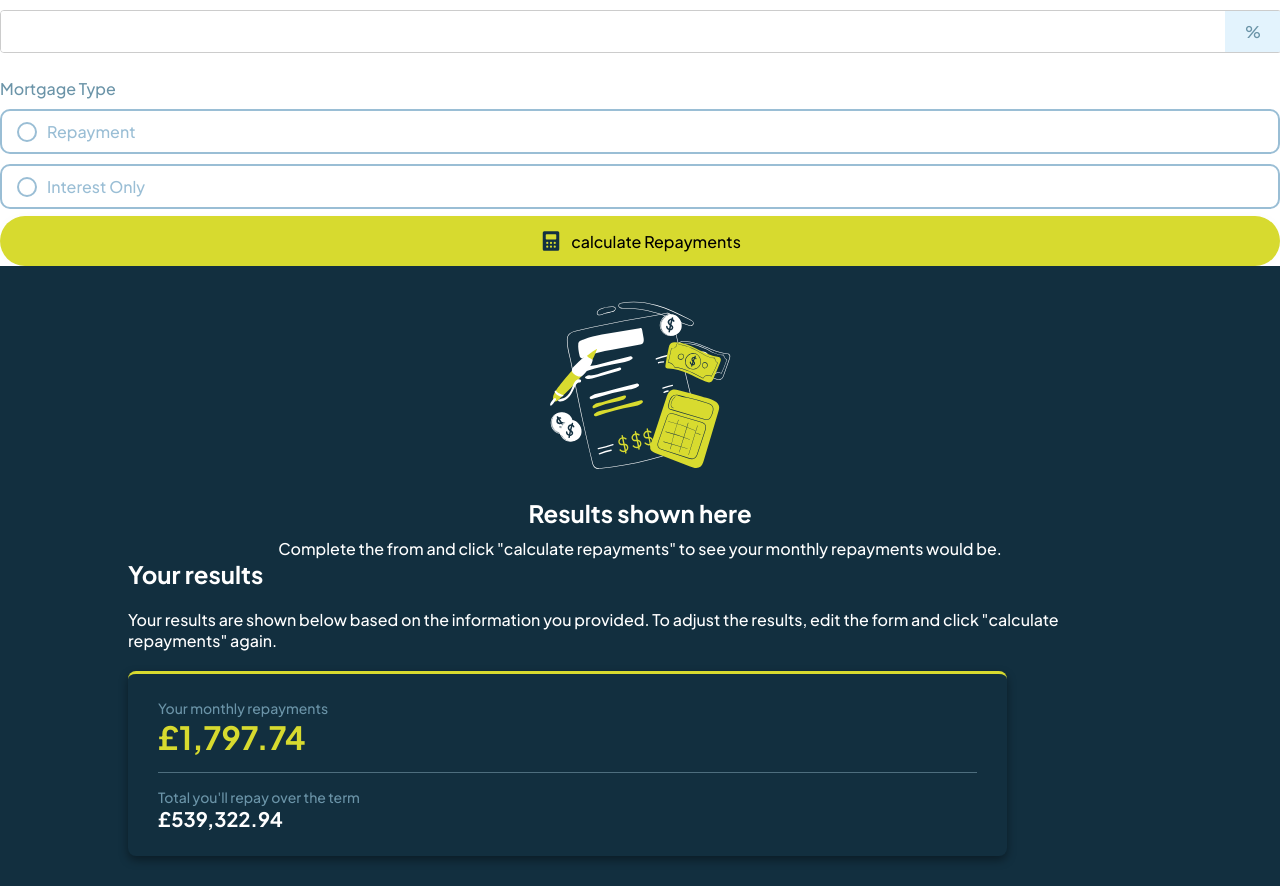
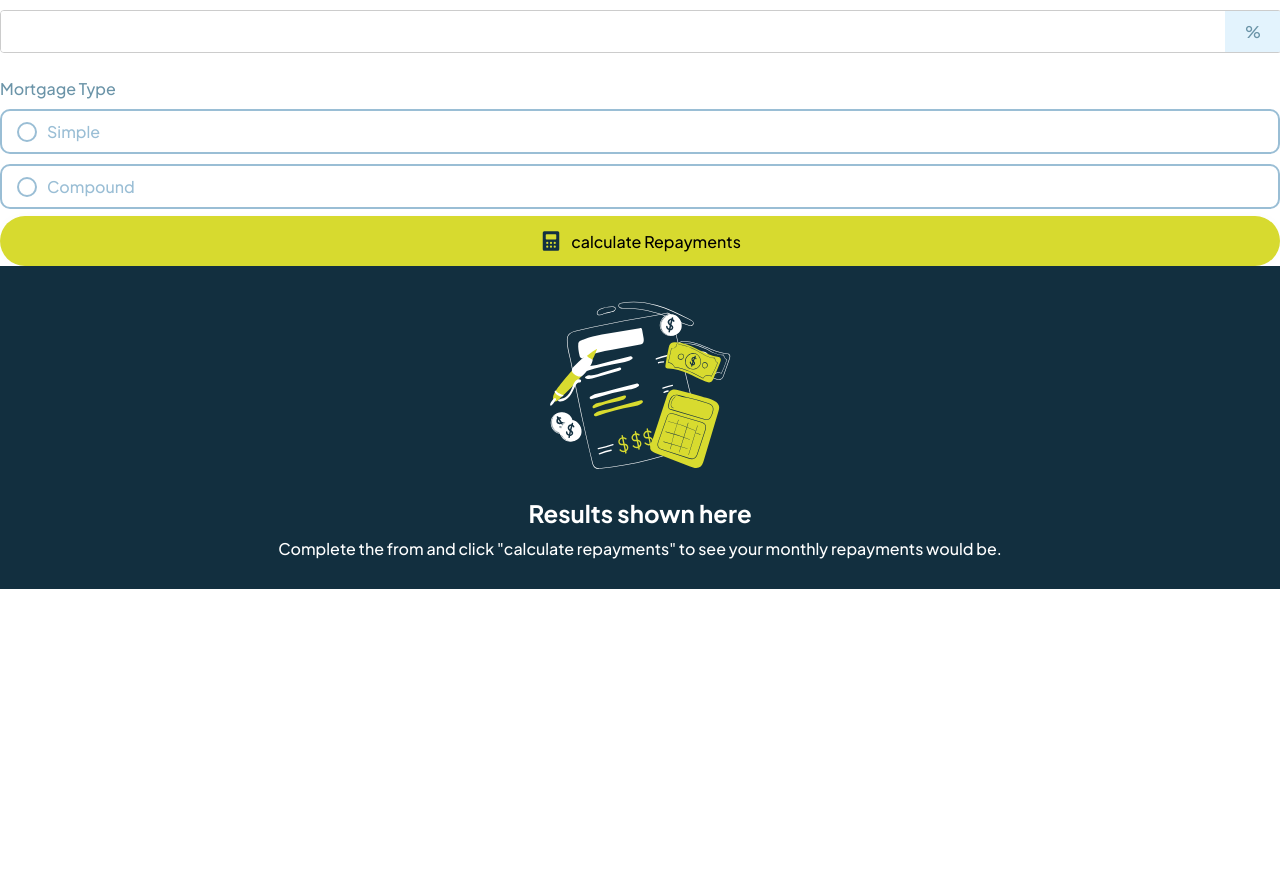
Before and after one commit to allmuniz/interest-calculator, an Angular app: page /dashboard in a window 1280 px wide. Shown: the part 280-1166 px from the top of the page. After the commit the page ends 869 px from the top, so only its background shows below. Built offline with nearby package versions, Linux system fonts and the light colour scheme.

Commit message:
feat: Adding all config to card

```diff
--- a/src/app/components/interest-card/interest-card.component.html
+++ b/src/app/components/interest-card/interest-card.component.html
@@ -1,9 +1,9 @@
 <div class="card">
     <p class="label">Your monthly repayments</p>
-    <p class="amount">£1,797.74</p>
+    <p class="amount">R$ {{ finalAmount }}</p>
 
     <div class="divider"></div>
 
     <p class="total-label">Total you'll repay over the term</p>
-    <p class="total-amount">£539,322.94</p>
+    <p class="total-amount">R$ {{ interestAmount }}</p>
 </div>
--- a/src/app/components/interest-card/interest-card.component.ts
+++ b/src/app/components/interest-card/interest-card.component.ts
@@ -1,4 +1,4 @@
-import { Component } from '@angular/core';
+import { Component, Input } from '@angular/core';
 
 @Component({
   selector: 'app-interest-card',
@@ -8,4 +8,7 @@ import { Component } from '@angular/core';
 })
 export class InterestCardComponent {
 
+  @Input() finalAmount: string= '';
+  @Input() interestAmount: string= '';
+
 }
--- a/src/app/pages/dashboard/dashboard.component.html
+++ b/src/app/pages/dashboard/dashboard.component.html
@@ -31,17 +31,17 @@
                 title="Mortgage Type"
                 conjunto="mortgageType"
                 valueType="1"
-                label="Repayment"
+                label="Simple"
             />
             <app-checkbox
                 formControlName="type"
                 conjunto="mortgageType"
                 valueType="2"
-                label="Interest Only"
+                label="Compound"
             />
 
             <app-button
-                (submit)="teste()"
+                (submit)="submit()"
                 icone="svg/icon-calculator.svg"
                 descricao="Calculator image"
                 title="calculate Repayments"
@@ -50,16 +50,21 @@
         </form>
     </main>
     <section class="card-section">
-        <div class="card-section-empty">
+
+        <div class="card-section-empty" *ngIf="!interest">
             <img src="svg/illustration-empty.svg" alt="">
             <h1>Results shown here</h1>
             <p>Complete the from and click "calculate repayments" to see your monthly repayments would be.</p>
         </div>
 
-        <div class="card-section-full">
+        <div class="card-section-full" *ngIf="interest">
             <h1>Your results</h1>
             <p>Your results are shown below based on the information you provided. To adjust the results, edit the form and click "calculate repayments" again.</p>
-            <app-interest-card></app-interest-card>
+            <app-interest-card
+                finalAmount="{{ interest.finalAmount }}"
+                interestAmount="{{ interest.interestAmount }}"
+            />
         </div>
+
     </section>
 </body>
--- a/src/app/pages/dashboard/dashboard.component.ts
+++ b/src/app/pages/dashboard/dashboard.component.ts
@@ -6,18 +6,19 @@ import { FormControl, FormGroup, ReactiveFormsModule, Validators } from '@angula
 import { InterestService } from '../../services/interest.service';
 import { InterestRequest } from '../../types/interest-request.type';
 import { InputComponent } from '../../components/input/input.component';
+import { InterestResponse } from '../../types/interest-response.type';
+import { CommonModule } from '@angular/common';
 
 interface InterestForm{
   capital: FormControl,
   interestRate: FormControl,
   time: FormControl,
-  typeTime: FormControl,
   type: FormControl
 }
 @Component({
   selector: 'app-dashboard',
   standalone: true,
-  imports: [ButtonComponent, CheckboxComponent, InterestCardComponent, ReactiveFormsModule, InputComponent],
+  imports: [ButtonComponent, CheckboxComponent, InterestCardComponent, ReactiveFormsModule, InputComponent, CommonModule],
   providers:[
     InterestService
   ],
@@ -27,6 +28,7 @@ interface InterestForm{
 export class DashboardComponent {
 
   interestForm!: FormGroup<InterestForm>;
+  interest!: InterestResponse;
 
   constructor(
     private interestService: InterestService
@@ -35,7 +37,6 @@ export class DashboardComponent {
       capital: new FormControl('', [Validators.required]),
       interestRate: new FormControl('', [Validators.required]),
       time: new FormControl('', [Validators.required]),
-      typeTime: new FormControl(2, [Validators.required]),
       type: new FormControl('', [Validators.required])
     })
   }
@@ -52,12 +53,12 @@ export class DashboardComponent {
       capital: Number(formValue.capital),
       interestRate: Number(formValue.interestRate),
       time: Number(formValue.time),
-      typeTime: Number(formValue.typeTime),
       type: Number(formValue.type)
     };
 
     this.interestService.calculator(request).subscribe({
       next: (response) => {
+        this.interest = response;
         console.log('Resposta do backend:', response);
       },
       error: (err) => {
@@ -65,14 +66,4 @@ export class DashboardComponent {
       }
     });
   }
-
-  teste(){
-    const formValue = this.interestForm.value;
-    console.log("Capital: " + formValue.capital);
-    console.log("Porcentagem de juros: " + formValue.interestRate);
-    console.log("Tempo: " + formValue.time);
-    console.log("Tipo de tempo: " + formValue.typeTime);
-    console.log("Tipo de juros: " + formValue.type);
-  }
-
 }
--- a/src/app/types/interest-request.type.ts
+++ b/src/app/types/interest-request.type.ts
@@ -2,6 +2,5 @@ export type InterestRequest = {
     capital: number,
     interestRate: number,
     time: number,
-    typeTime: number,
     type: number
 }
```
